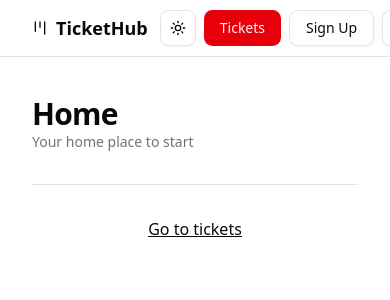
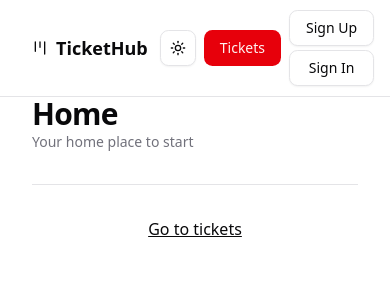
Before and after one commit to codeGoCodeNot/Project-Ticket-System, a Next.js app: page / in a window 390 px wide. Shown: the top 300 px of the page. Built offline with nearby package versions, Linux system fonts and the light colour scheme; no server answers.

Commit message:
feat(ui): make Header component responsive

```diff
--- a/src/components/header.tsx
+++ b/src/components/header.tsx
@@ -13,6 +13,7 @@ const Header = () => {
           <h1>Tickets</h1>
         </Link>
       </Button>
+      <div className="flex flex-col flex-1 gap-y-1  sm:flex-row sm:gap-x-1 sm:gap-y-0">
         <Button variant="outline" asChild>
           <Link href={signUpPath()}>
             <h1>Sign Up</h1>
@@ -23,6 +24,7 @@ const Header = () => {
             <h1>Sign In</h1>
           </Link>
         </Button>
+      </div>
     </>
   );
 
```
Lines whose indentation alone changed are shown as unchanged.
